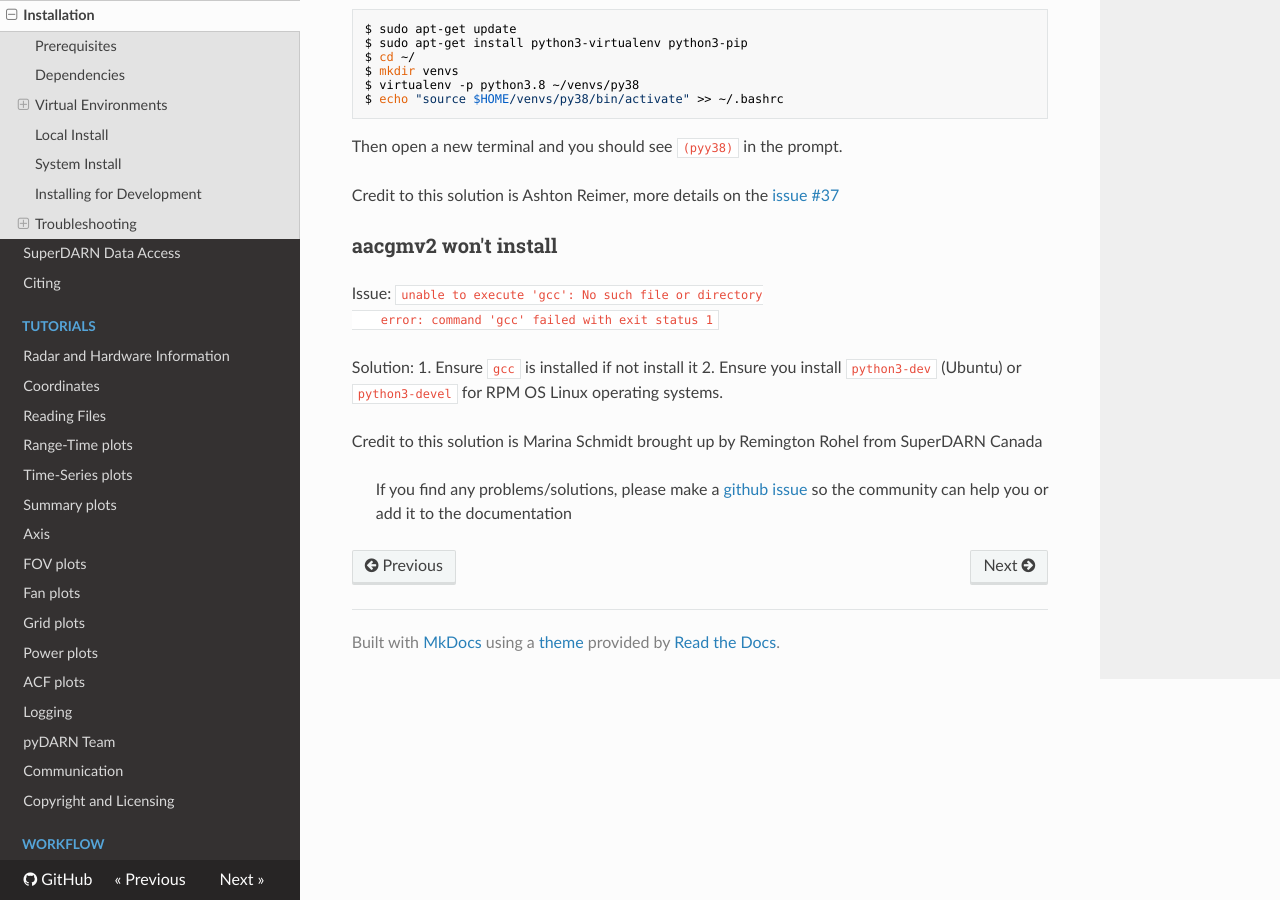
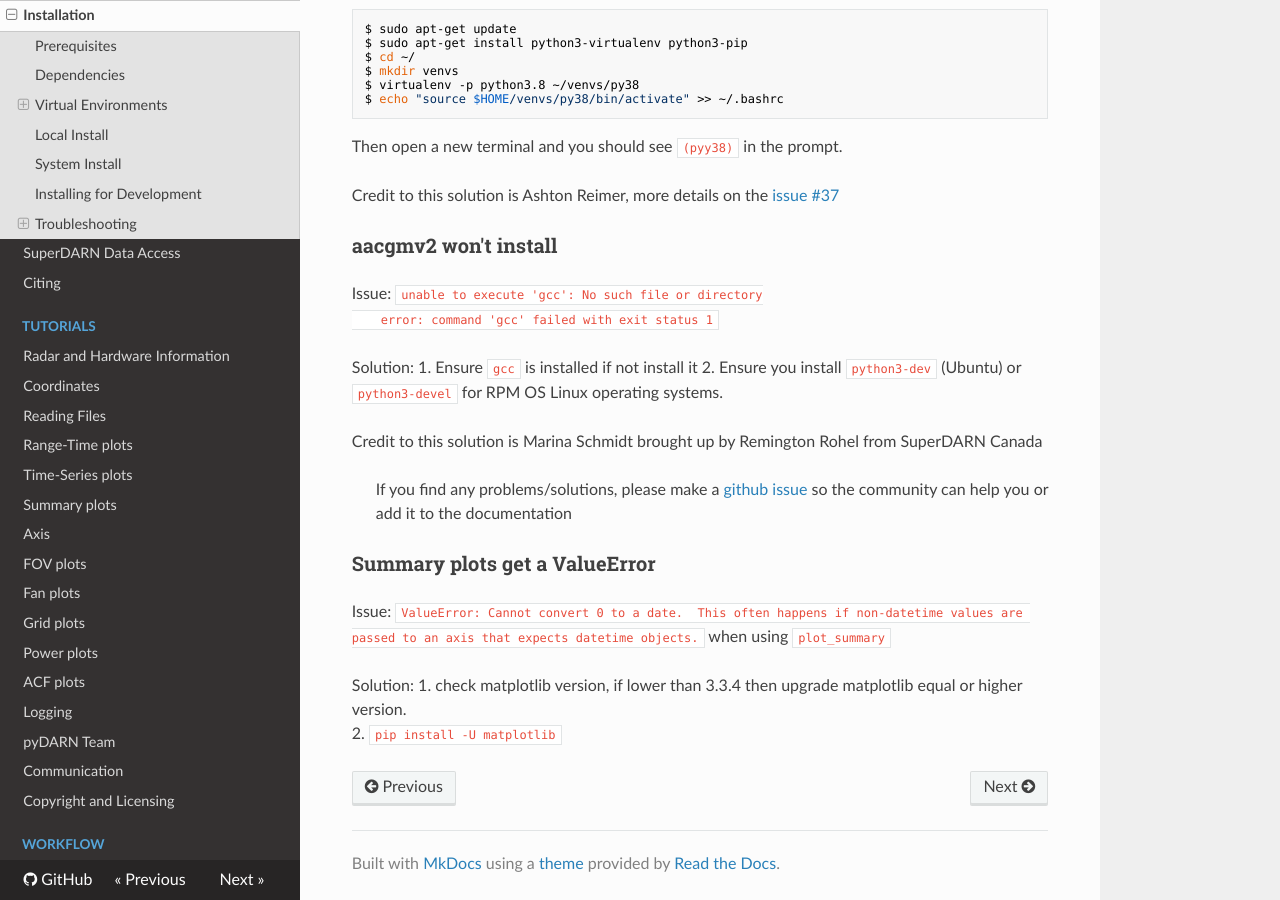
Before and after one commit to SuperDARN/pydarn, an MkDocs documentation site: the page built from docs/user/install.md, in a window 1280 px wide and 900 px high, scrolled down 3211 px. Built offline with MkDocs 1.6.1, drawn with Linux system fonts in a browser that asks for light colours; nearby versions of some CDN libraries; some of the changed text lies outside the part shown.

Commit message:
added the matplotlib version requirement

```diff
--- a/docs/user/install.md
+++ b/docs/user/install.md
@@ -28,7 +28,7 @@
 
 ## Prerequisites
 
-pyDARN requires **python 3.6** or later.
+pyDARN requires **python 3.6** or later and **matplotlib 3.3.4** or later.
 
 Depending on your operating system or distribution, the following package installers, development environments or data parsers are required:
 
@@ -51,7 +51,7 @@
 - [Git](https://git-scm.com/) (For developers)
 - [pip3](https://help.dreamhost.com/hc/en-us/articles/115000699011-Using-pip3-to-install-Python3-modules)
 - [NumPy](https://numpy.org/)
-- [matplotlib](https://matplotlib.org/)
+- [matplotlib 3.3.4+](https://matplotlib.org/)
 - [PyYAML](https://pyyaml.org/wiki/PyYAMLDocumentation)
 - [pyDARNio](https://pydarnio.readthedocs.io/en/latest/user/install/)
 - [AACGMv2](https://pypi.org/project/aacgmv2/)
@@ -155,3 +155,11 @@
 
 
 > If you find any problems/solutions, please make a [github issue](https://github.com/superdarn/pydarn/issues/new) so the community can help you or add it to the documentation
+
+### Summary plots get a ValueError
+
+Issue: `ValueError: Cannot convert 0 to a date.  This often happens if non-datetime values are passed to an axis that expects datetime objects.` when using `plot_summary`
+
+Solution:
+1. check matplotlib version, if lower than 3.3.4 then upgrade matplotlib equal or higher version.
+2. `pip install -U matplotlib`
```
Also changed, not shown: README.md (+4 -0 lines).
